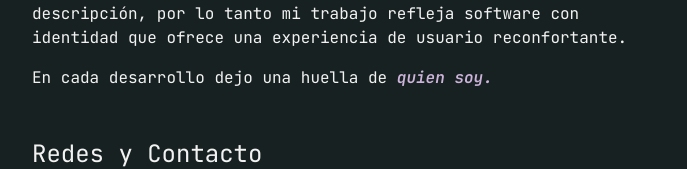
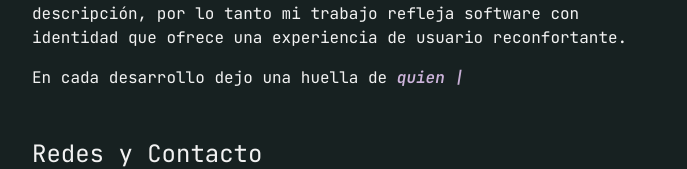
Before and after one commit to diegospinax/diegospinax.github.io, a React (Vite) app: page / in a window 1280 px wide. Shown: the part 366-535 px from the top of the page, without its empty margins (296-983 px from the left). Built offline with nearby package versions, Linux system fonts and the light colour scheme.

Commit message:
add animations

```diff
--- a/src/components/About.tsx
+++ b/src/components/About.tsx
@@ -1,14 +1,11 @@
-import { useState } from 'react';
 import { useTranslation } from 'react-i18next';
 import { useTheme } from '../hooks/useTheme';
 import clsx from 'clsx';
+import { Typing } from './Typing';
 
 export const About = () => {
-    const [endVariant, setEndVariant] = useState<1 | 2>(1);
     const { t } = useTranslation();
     const { isDarkMode } = useTheme();
-
-    const highlightText = isDarkMode ? "text-lilac-ash" : "text-lilac-ash-dark";
 
     return (
         <>
@@ -18,23 +15,21 @@ export const About = () => {
                 </h3>
                 <div className='flex gap-4'>
                     <p className='opacity-80'>{t('about.profession.software_engineer')}</p>
-                    <span className={clsx("scale-150", highlightText)}>●</span>
+                    <span className={clsx("scale-150",
+                        isDarkMode ? "text-lilac-ash" : "text-lilac-ash-dark"
+                    )}>●</span>
                     <p className='opacity-80'>{t('about.profession.student')}</p>
                 </div>
             </div>
 
             <div className='flex flex-col gap-3 sm:gap-4'>
-                <p className={clsx("italic font-semibold", highlightText)}>{t('about.intro_sentence')}</p>
+                <p className={clsx("italic font-semibold",
+                    isDarkMode ? "text-lilac-ash" : "text-lilac-ash-dark"
+                )}>{t('about.intro_sentence')}</p>
                 <p>{t('about.intro_paragraph.1')}</p>
                 <p>{t('about.intro_paragraph.2')}</p>
                 <p>{t('about.intro_end.base')} {' '}
-                    <a href='https://www.linkedin.com/in/diego-ospinax/'
-                    onClick={() => setEndVariant(2)}
-                        target='_blank'
-                        className={clsx("italic font-semibold", highlightText)}
-                    >
-                        {endVariant == 1 ? t('about.intro_end.end_variant_1') : t('about.intro_end.end_variant_2')}
-                    </a>
+                    <Typing />
                 </p>
             </div>
 
--- /dev/null
+++ b/src/components/Typing.tsx
@@ -0,0 +1,57 @@
+import clsx from 'clsx';
+import { useEffect, useState } from 'react';
+import { useTranslation } from 'react-i18next';
+import { useTheme } from '../hooks/useTheme';
+
+export const Typing = () => {
+    const { t, i18n } = useTranslation();
+    const { isDarkMode } = useTheme();
+    const highlightText = isDarkMode ? "text-lilac-ash" : "text-lilac-ash-dark";
+
+    const texts = [
+        t('about.intro_end.end_variant_1'),
+        t('about.intro_end.end_variant_2')
+    ];
+
+    const [currentTextIndex, setCurrentTextIndex] = useState(0);
+    const [displayedText, setDisplayedText] = useState('');
+    const [isDeleting, setIsDeleting] = useState(false);
+    const [typingSpeed, setTypingSpeed] = useState(150);
+
+    useEffect(() => {
+        const currentFullText = texts[currentTextIndex];
+
+        const handleTyping = () => {
+            if (!isDeleting) {
+                if (displayedText.length < currentFullText.length) {
+                    setDisplayedText(currentFullText.substring(0, displayedText.length + 1));
+                    setTypingSpeed(150);
+                } else {
+                    setTimeout(() => setIsDeleting(true), 2000);
+                }
+            } else {
+                if (displayedText.length > 0) {
+                    setDisplayedText(currentFullText.substring(0, displayedText.length - 1));
+                    setTypingSpeed(75);
+                } else {
+                    setIsDeleting(false);
+                    setCurrentTextIndex((prev) => (prev + 1) % texts.length);
+                    setTypingSpeed(500);
+                }
+            }
+        };
+
+        const timer = setTimeout(handleTyping, typingSpeed);
+        return () => clearTimeout(timer);
+    }, [displayedText, isDeleting, currentTextIndex, typingSpeed, texts, i18n]);
+
+    return (
+        <a href='https://www.linkedin.com/in/diego-ospinax/'
+            target='_blank'
+            className={clsx("italic font-semibold", highlightText)}
+        >
+            {displayedText}
+            <span className="animate-pulse">|</span>
+        </a>
+    )
+}
```
